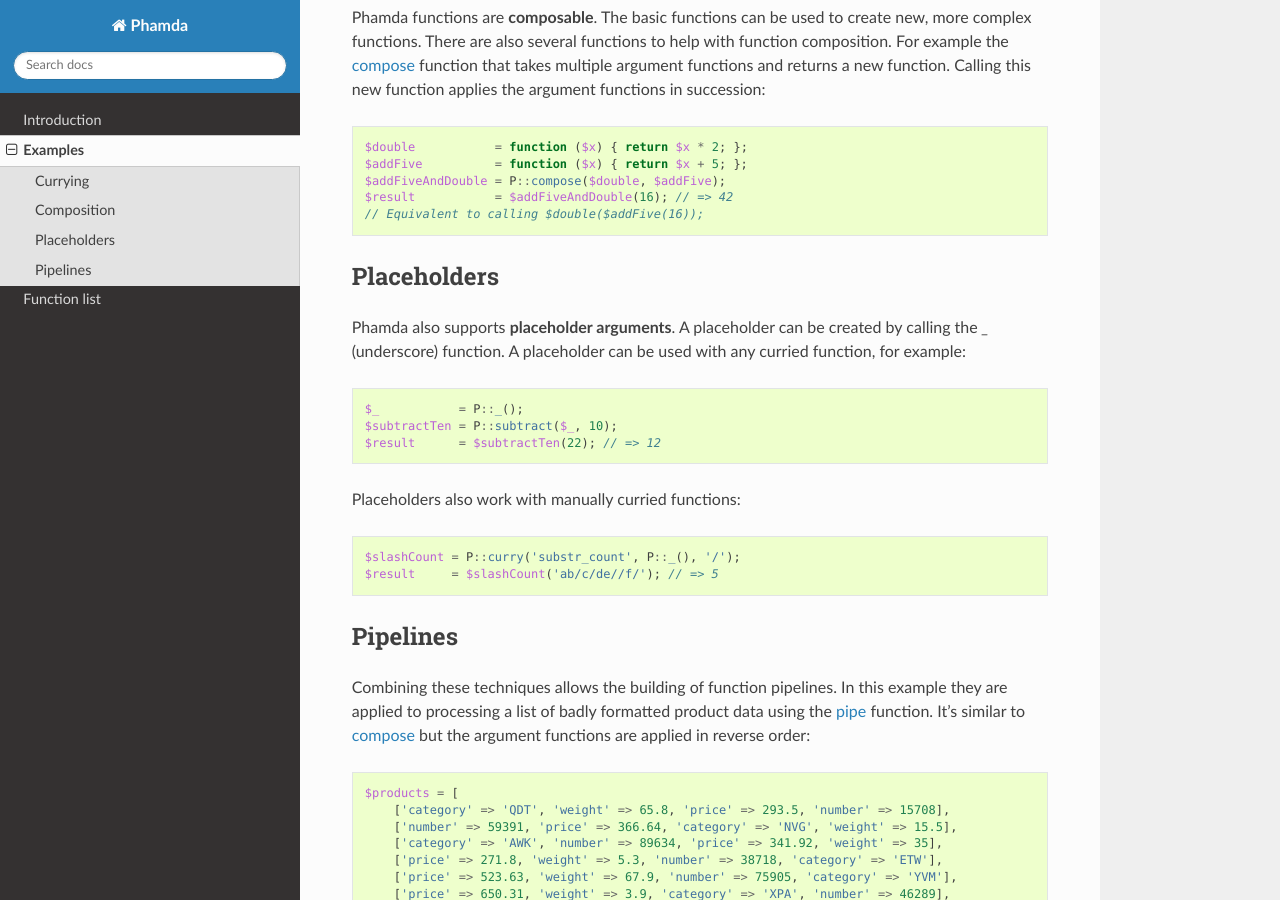
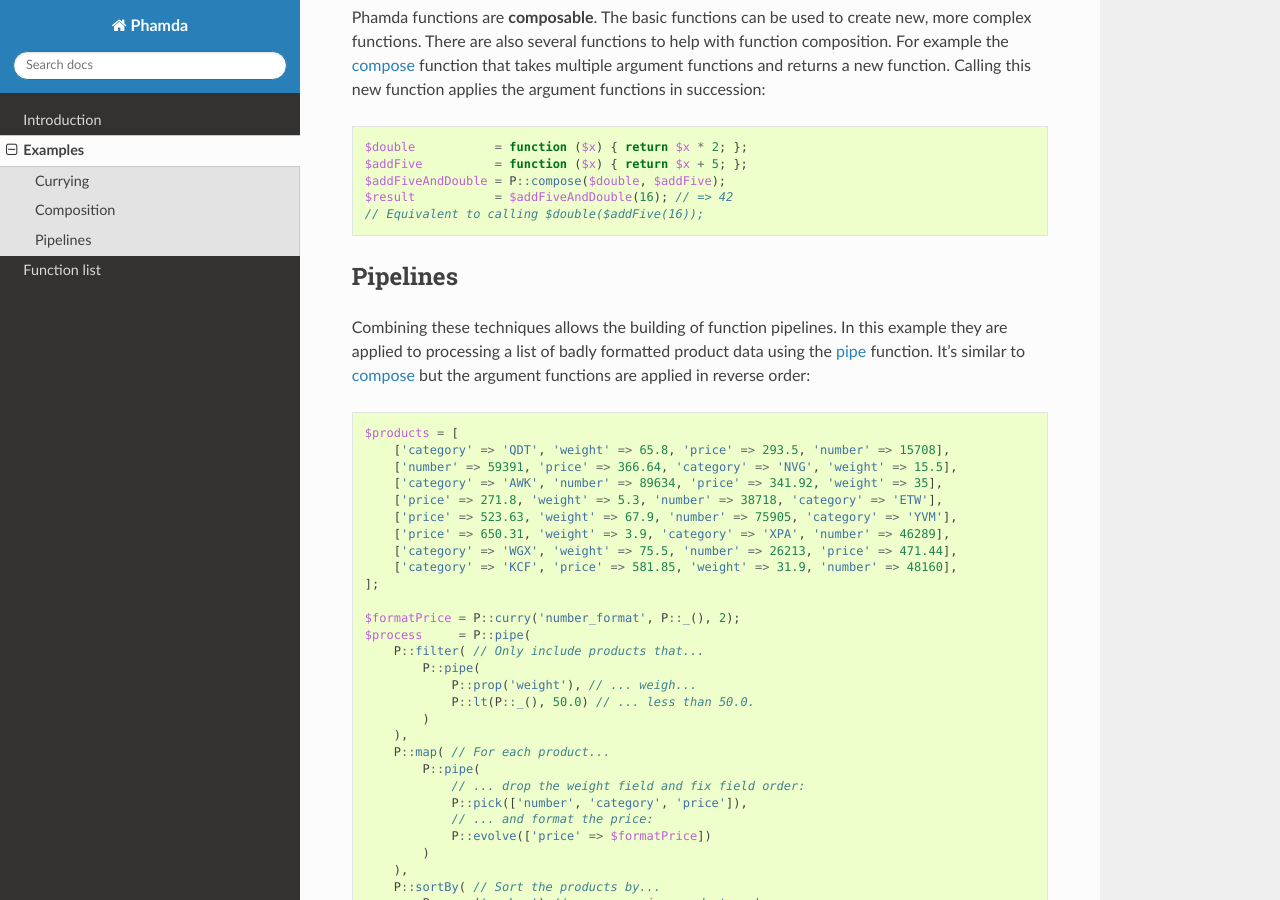
Before and after one commit to mpajunen/phamda, a Sphinx documentation site: the page built from docs/examples.rst, in a window 1280 px wide and 900 px high, scrolled down 805 px. Built offline with Sphinx 7.4.7 and the Read the Docs theme 2.0.0, drawn with Linux system fonts in a browser that asks for light colours.

Commit message:
Deprecate placeholder arguments

```diff
--- a/docs/examples.rst
+++ b/docs/examples.rst
@@ -47,26 +47,6 @@
     $addFiveAndDouble = P::compose($double, $addFive);
     $result           = $addFiveAndDouble(16); // => 42
     // Equivalent to calling $double($addFive(16));
-
-
-Placeholders
-------------
-
-Phamda also supports **placeholder arguments**. A placeholder can be created by calling the `_` (underscore) function.
-A placeholder can be used with any curried function, for example:
-
-.. code-block:: php
-
-    $_           = P::_();
-    $subtractTen = P::subtract($_, 10);
-    $result      = $subtractTen(22); // => 12
-
-Placeholders also work with manually curried functions:
-
-.. code-block:: php
-
-    $slashCount = P::curry('substr_count', P::_(), '/');
-    $result     = $slashCount('ab/c/de//f/'); // => 5
 
 
 Pipelines
--- a/docs/functions.rst
+++ b/docs/functions.rst
@@ -10,6 +10,8 @@
 _
 -
 ``Placeholder P::_()``
+
+Deprecated since version 0.7, to be removed in 0.8. Use ``flip`` or custom closures instead.
 
 Returns a placeholder to be used with curried functions.
 
--- a/docs/introduction.rst
+++ b/docs/introduction.rst
@@ -6,7 +6,6 @@
 * A set mostly familiar functions, including basic ones like :ref:`filter`, :ref:`map` and :ref:`reduce`.
 * Almost all of the functions are **automatically curried**. Calling a function with fewer parameters than are expected
   returns a new function.
-* **Placeholder arguments** can be used with all the curried functions.
 * The functions are designed to be **composable**. Specific functions like :ref:`compose` and :ref:`pipe` enable
   different composition patterns.
 
```
Also changed, not shown: CHANGELOG.md (+1 -0 lines), README.md (+2 -21 lines), 3 other files.
